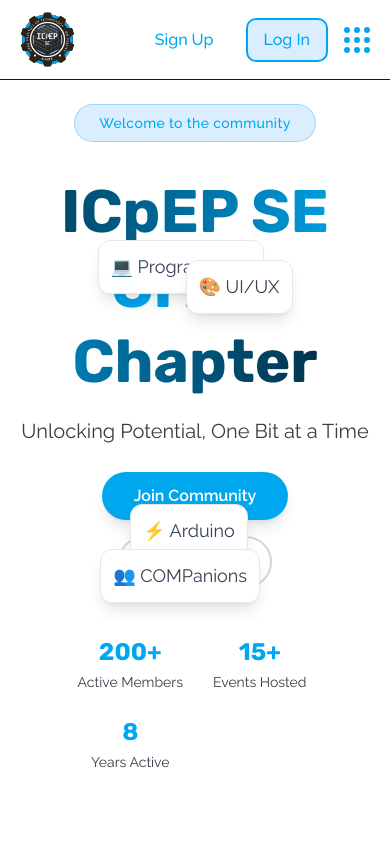
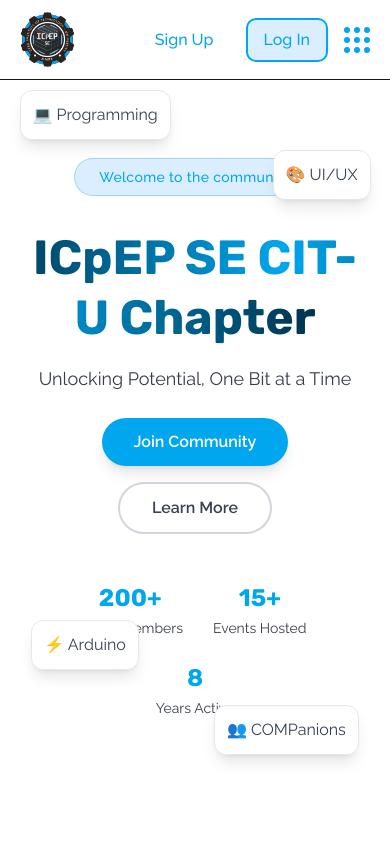
Before and after one commit to ShanRaboy11/icpep-se-citu, a Next.js app in the folder client/: page / in a window 390 px wide. Shown: the top 844 px of the page. Built offline with nearby package versions, Linux system fonts and the light colour scheme.

Commit message:
fix(ui): fix hero responsiveness - rexi

```diff
--- a/client/src/app/components/hero.tsx
+++ b/client/src/app/components/hero.tsx
@@ -7,32 +7,37 @@ const Hero = () => {
     <section className="relative min-h-screen flex items-center justify-center overflow-hidden bg-white -mt-16 z-0">
 
       {/* Floating Elements - in front of everything */}
+      {/*
+        Responsive Positioning:
+        - Base classes (e.g., top-[15%]) apply to mobile screens (default).
+        - Prefixed classes (e.g., md:top-1/3) override the base classes on medium screens and larger.
+      */}
       <div className="absolute inset-0 pointer-events-none z-50">
         {/* Software Development - Top Left */}
-        <div className="absolute top-1/3 left-1/4 transform -translate-y-2/2 animate-float-slow">
+        <div className="absolute top-[15%] left-[5%] md:top-1/3 md:left-1/4 transform -translate-y-2/2 animate-float-slow">
           <div className="bg-white rounded-xl p-3 shadow-lg border border-gray-200">
-            <span className="text-lg font-raleway text-gray-700">💻 Programming</span>
+            <span className="text-base md:text-lg font-raleway text-gray-700">💻 Programming</span>
           </div>
         </div>
 
         {/* UI/UX - Top Right */}
-        <div className="absolute top-1/3 right-1/4 transform -translate-y-1/2 animate-float-medium">
+        <div className="absolute top-[20%] right-[5%] md:top-1/3 md:right-1/4 transform -translate-y-1/2 animate-float-medium">
           <div className="bg-white rounded-xl p-3 shadow-lg border border-gray-200">
-            <span className="text-lg font-raleway text-gray-700">🎨 UI/UX</span>
+            <span className="text-base md:text-lg font-raleway text-gray-700">🎨 UI/UX</span>
           </div>
         </div>
 
         {/* Arduino - Bottom Left */}
-        <div className="absolute bottom-1/3 left-1/3 transform translate-y-0/2 animate-float-fast">
+        <div className="absolute bottom-[20%] left-[8%] md:bottom-1/3 md:left-1/3 transform translate-y-0/2 animate-float-fast">
           <div className="bg-white rounded-xl p-3 shadow-lg border border-gray-200">
-            <span className="text-lg font-raleway text-gray-700">⚡ Arduino</span>
+            <span className="text-base md:text-lg font-raleway text-gray-700">⚡ Arduino</span>
           </div>
         </div>
 
         {/* COMPanions - Bottom Right */}
-        <div className="absolute bottom-1/3 right-1/3 transform translate-y-1/2 animate-float-slow">
+        <div className="absolute bottom-[15%] right-[8%] md:bottom-1/3 md:right-1/3 transform translate-y-1/2 animate-float-slow">
           <div className="bg-white rounded-xl p-3 shadow-lg border border-gray-200">
-            <span className="text-lg font-raleway text-gray-700">👥 COMPanions</span>
+            <span className="text-base md:text-lg font-raleway text-gray-700">👥 COMPanions</span>
           </div>
         </div>
       </div>
@@ -49,14 +54,14 @@ const Hero = () => {
         </div>
 
         {/* Main Title with animated gradient */}
-        <h1 className="text-6xl md:text-7xl lg:text-8xl font-rubik font-bold mb-4 leading-tight">
+        <h1 className="text-5xl md:text-7xl lg:text-8xl font-rubik font-bold mb-4 leading-tight">
           <span className="bg-gradient-to-r from-black via-primary1 to-black bg-clip-text text-transparent animate-gradient-flow">
             ICpEP SE CIT-U Chapter
           </span>
         </h1>
 
         {/* Subtitle */}
-        <p className="text-xl md:text-2xl font-raleway text-bodytext mb-6 max-w-2xl mx-auto leading-relaxed">
+        <p className="text-lg md:text-2xl font-raleway text-bodytext mb-6 max-w-2xl mx-auto leading-relaxed">
           Unlocking Potential, One Bit at a Time
         </p>
 
@@ -81,7 +86,7 @@ const Hero = () => {
               <div className="text-2xl md:text-3xl font-rubik font-bold text-primary1 mb-1">15+</div>
               <div className="text-sm font-raleway text-bodytext">Events Hosted</div>
             </div>
-            <div className="text-center">
+            <div className="text-center col-span-2 md:col-span-1">
               <div className="text-2xl md:text-3xl font-rubik font-bold text-primary1 mb-1">8</div>
               <div className="text-sm font-raleway text-bodytext">Years Active</div>
             </div>
--- a/client/src/app/events/page.tsx
+++ b/client/src/app/events/page.tsx
@@ -41,7 +41,7 @@ const CountdownPill = ({ days, hours }: { days: number; hours: number }) => (
 
 export default function EventPage() {
   // --- IMPORTANT: To see the "post-event" layout, change `false` to `true` here ---
-  const [isEventOver, setIsEventOver] = useState(true);
+  const [isEventOver, setIsEventOver] = useState(false);
   // ---------------------------------------------------------------------------------
 
   const [hasRsvpd, setHasRsvpd] = useState(false);
@@ -203,7 +203,7 @@ export default function EventPage() {
                         />
                         <div>
                           <h2 className="font-rubik font-bold text-2xl text-green-700 leading-none">
-                            You're In!
+                            You&apos;re In!
                           </h2>
                         </div>
                       </div>
```
